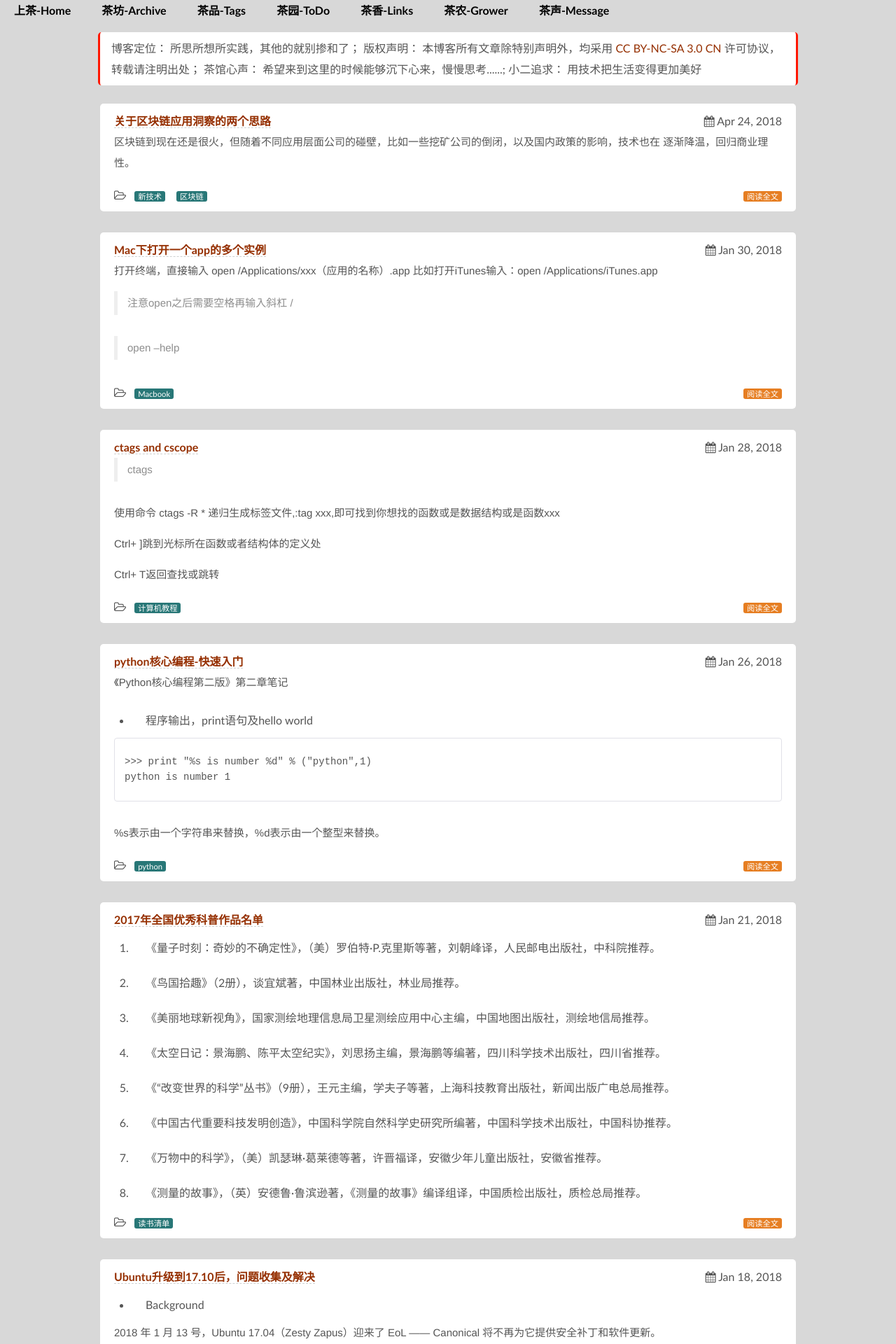
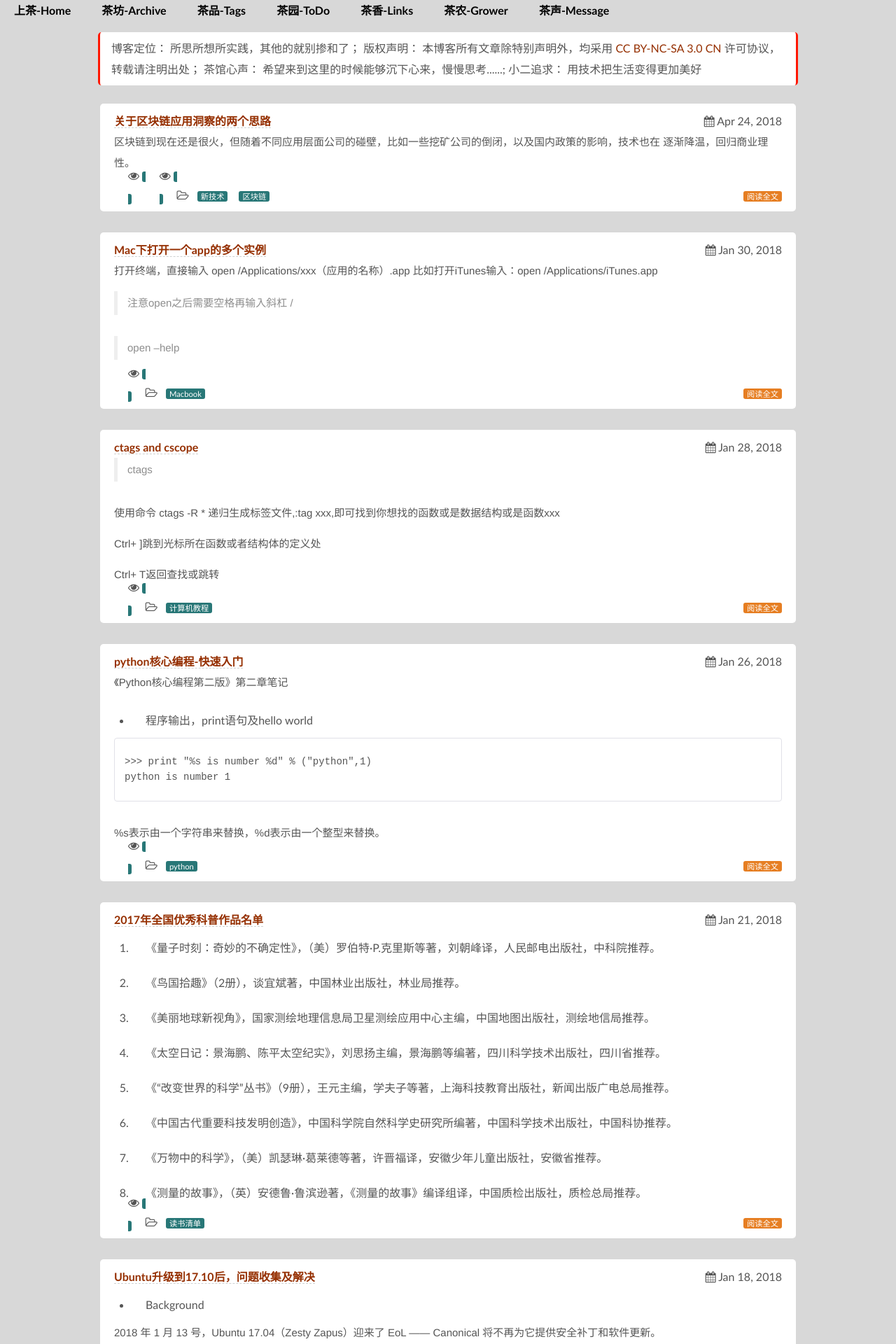
Before and after one commit to fk1091889767/tanwubin.github.io, a Jekyll site: the page built from index.html, in a window 1280 px wide. Shown: the top 1920 px of the page at 70% size. Built offline with Jekyll 4.4.1, drawn with Linux system fonts in a browser that asks for light colours; nearby versions of some CDN libraries.

Commit message:
增加浏览数功能

```diff
--- a/_includes/themes/effector-wide/index.html
+++ b/_includes/themes/effector-wide/index.html
@@ -10,7 +10,13 @@
     <span class="tags"><i class="fa fa-folder-open-o" aria-hidden="true"></i>&nbsp;
     {% for tag in post.tags %}
     <a class="labeltag label-important" href="/tag/#{{ tag }}">{{ tag }}</a>&nbsp;&nbsp;
+
+    <span class="views"><i class="fa fa-eye" aria-hidden="true"></i>
+    <a class="labeltag label-important"><div id="msg"></div></a>
+    </span>
+
     {% endfor %}
+
     </span>
 
     <span class="readall"><a class="label label-important" href="{{ post.url }}"> <font color="white">阅读全文</font></a></span>
--- a/assets/css/effector-wide.css
+++ b/assets/css/effector-wide.css
@@ -483,3 +483,9 @@ span.label.label-important:hover {
     list-style: none;
     border-radius: 5px;
 }
+
+.postsList li .views {
+    float: left;
+    margin-top: -28px;
+    margin-left: 20px;
+}
```
